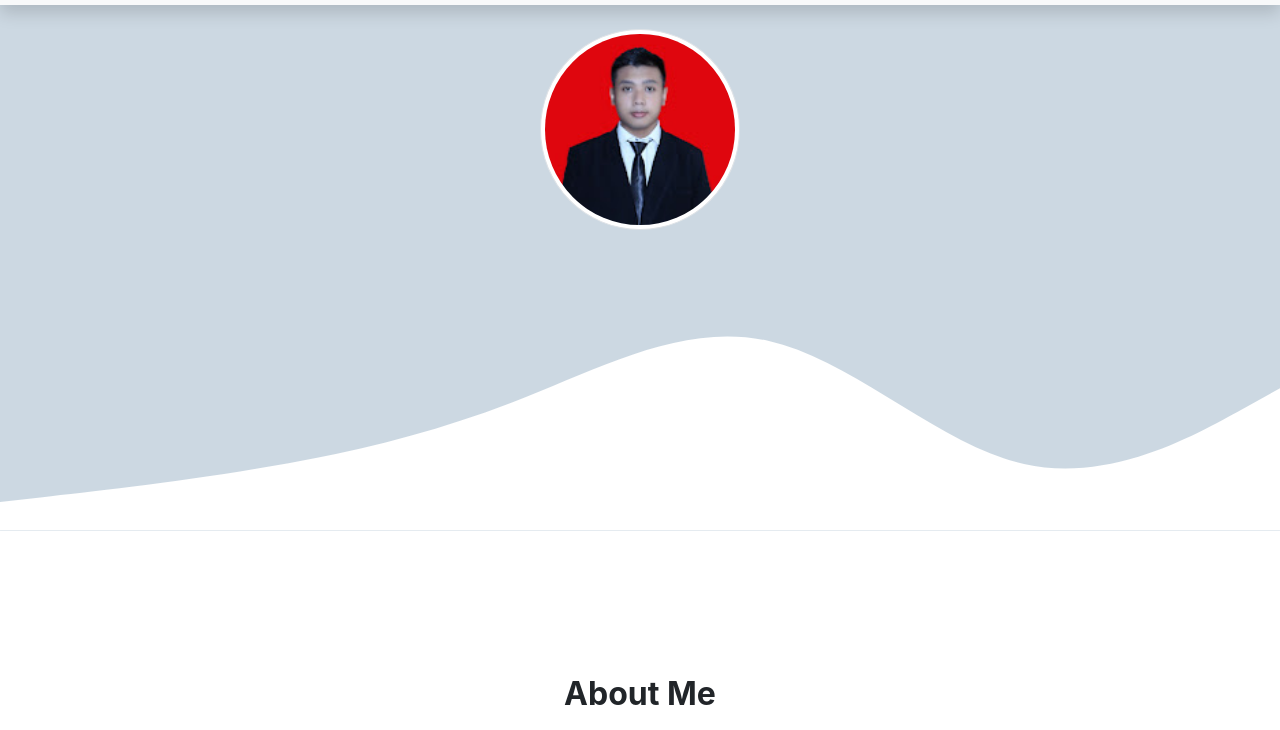
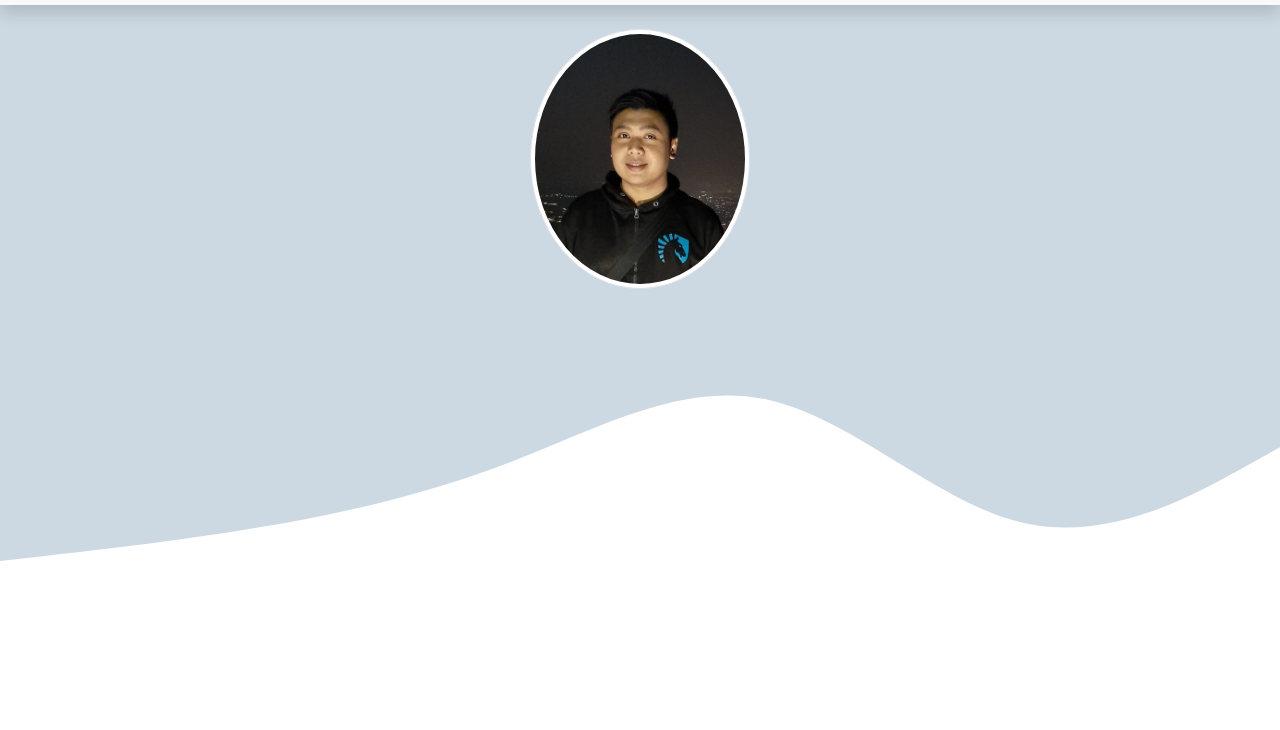
Before and after one commit to arief14016/porto_bootstrap, a website: page index.html in a window 1280 px wide. Shown: the part 51-781 px from the top of the page. Drawn offline with nearby package versions, Linux system fonts and the light colour scheme.

Commit message:
update foto

```diff
--- a/index.html
+++ b/index.html
@@ -55,8 +55,8 @@
 
       <!-- Jumbotron -->
       <div class="jumbotron text-center">
-        <img src="img/profil.jpg"
-          alt="Foto Arief Wahyu" width="200" class="rounded-circle img-thumbnail">
+        <img src="img/profil-bebas.jpg"
+          alt="Foto Arief Wahyu" width="220" class="rounded-circle img-thumbnail">
         <h1 class="display-4"></h1>
         <p class="lead"></p>
         <svg xmlns="http://www.w3.org/2000/svg" viewBox="0 0 1440 320"><path fill="#ffffff" fill-opacity="1" d="M0,288L48,282.7C96,277,192,267,288,250.7C384,235,480,213,576,176C672,139,768,85,864,106.7C960,128,1056,224,1152,245.3C1248,267,1344,213,1392,186.7L1440,160L1440,320L1392,320C1344,320,1248,320,1152,320C1056,320,960,320,864,320C768,320,672,320,576,320C480,320,384,320,288,320C192,320,96,320,48,320L0,320Z"></path></svg>
```
Also changed, not shown: img/profil-bebas.jpg (added).
